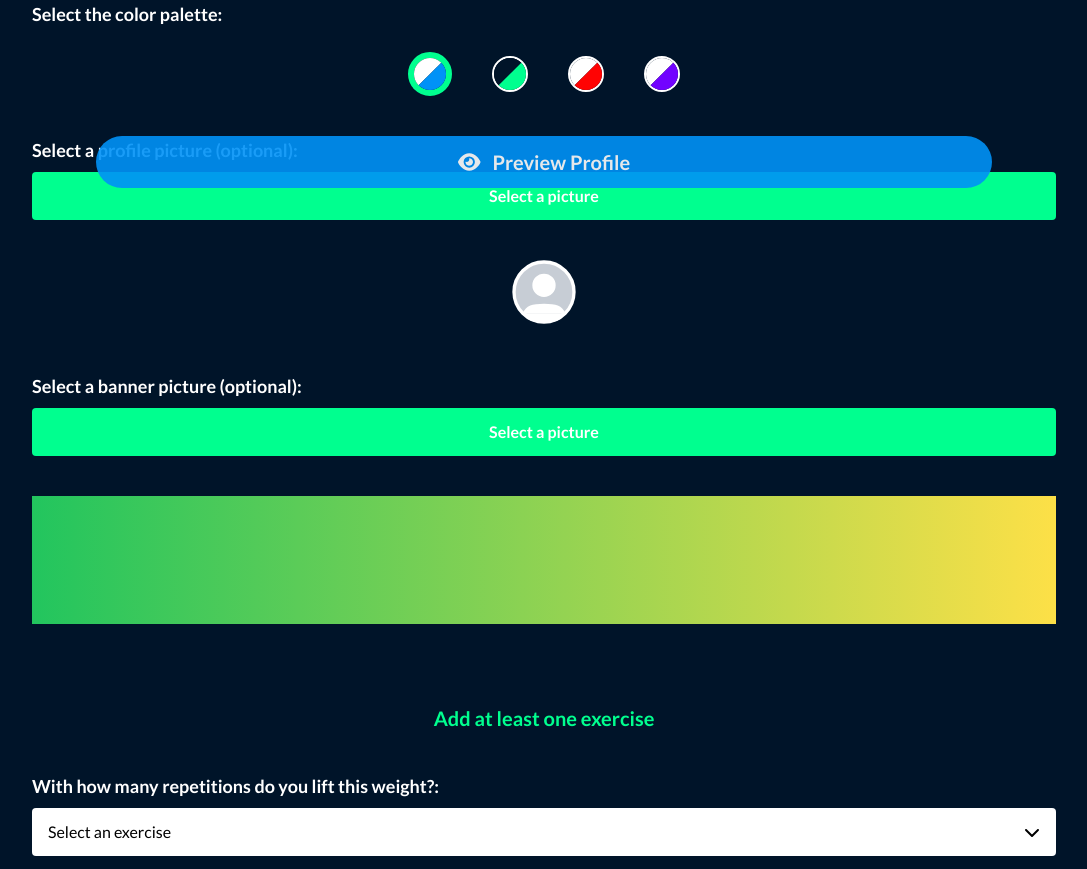
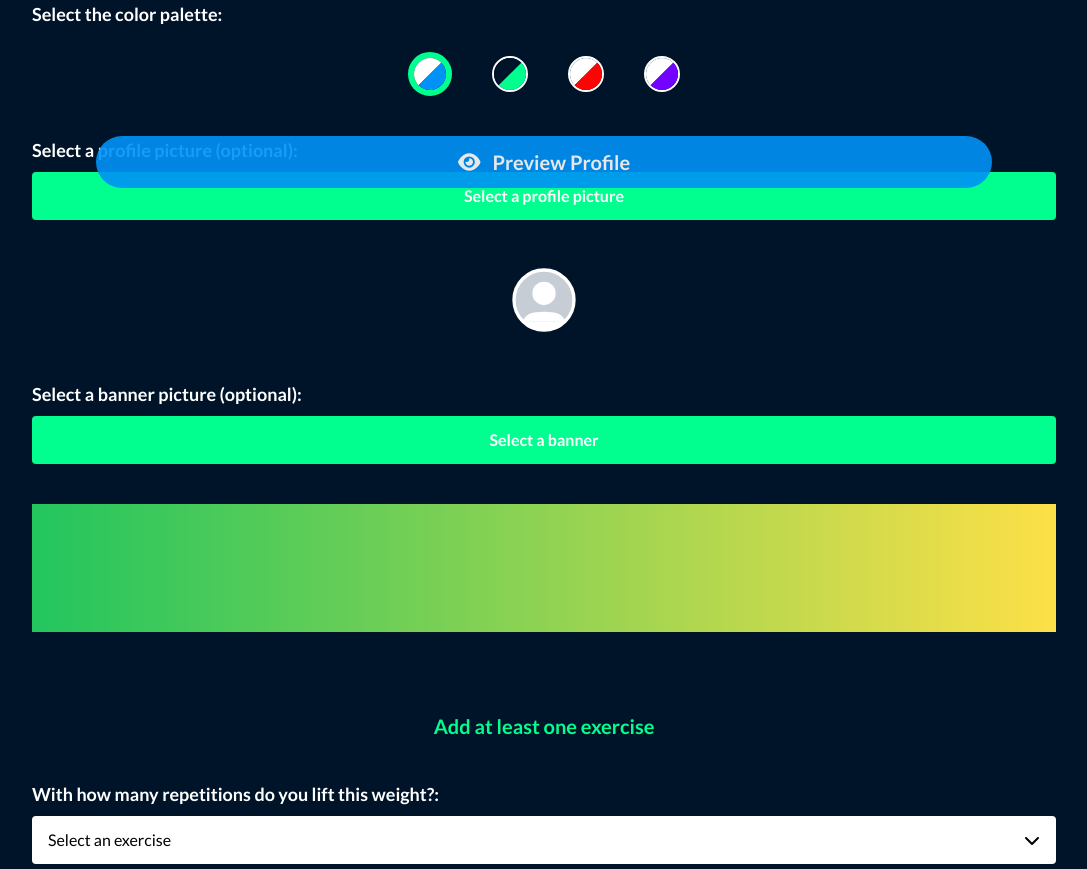
Before and after one commit to andevbonilla/movete, a Next.js app: page /en/auth/register/customize-profile in a window 1280 px wide. Shown: the part 580-1449 px from the top of the page, without its empty margins (96-1183 px from the left). Built offline with nearby package versions, Linux system fonts and the light colour scheme; a web font is replaced by a local one.

Commit message:
error handling in banner and profile pictures implemented

```diff
--- a/src/app/[locale]/auth/register/customize-profile/page.tsx
+++ b/src/app/[locale]/auth/register/customize-profile/page.tsx
@@ -128,21 +128,77 @@ const CustomizePage = () => {
     }
 
     const previewProfilePicture = (e: any) => {
+
+        if (!e) return;
+        if (!e.target) return;
+        if (!e.target.files) return;
+
+        const allowedExtensions = ['png', 'jpeg', 'jpg', 'gif'];
+
+        const fileToEvaluate = e.target.files[0];
+
         const data = new FileReader();
+
+        const fileType = fileToEvaluate.type.toString().split("/").reverse()[0];
+
+        if (fileToEvaluate.size > 1000000) {
+            setProfileImgError("Files larger than 1MB are not allowed.");
+            return;
+        } else {
+            setProfileImgError("");
+        }
+
+        if (!allowedExtensions.includes(fileType)) {
+            setProfileImgError("The file must be of type: .png, .jpeg, .jpg or .gif");
+            return;
+        } else {
+            setProfileImgError("");
+        }
+
         data.addEventListener("load", () => {
             let result: any = (data.result) ? data.result : "";
             setProfileImg(result);
         })
-        data.readAsDataURL(e.target.files[0]);
+
+        data.readAsDataURL(fileToEvaluate);
+
     }
 
     const previewBannerPicture = (e: any) => {
+
+        if (!e) return;
+        if (!e.target) return;
+        if (!e.target.files) return;
+
+        const allowedExtensions = ['png', 'jpeg', 'jpg'];
+
+        const fileToEvaluate = e.target.files[0];
+
         const data = new FileReader();
+
+        const fileType = fileToEvaluate.type.toString().split("/").reverse()[0];
+
+        if (fileToEvaluate.size > 2000000) {
+            setProfileImgError("Files larger than 2MB are not allowed.");
+            return;
+        } else {
+            setProfileImgError("");
+        }
+
+        if (!allowedExtensions.includes(fileType)) {
+            setBannerImgError("The file must be of type: .png, .jpeg, .jpg or .gif");
+            return;
+        } else {
+            setBannerImgError("");
+        }
+
         data.addEventListener("load", () => {
             let result: any = (data.result) ? data.result : "";
             setBannerImg(result);
         })
-        data.readAsDataURL(e.target.files[0]);
+
+        data.readAsDataURL(fileToEvaluate);
+
     }
 
     // -------------------------------------------
@@ -399,10 +455,10 @@ const CustomizePage = () => {
                     </div>
                 </div>
 
-                <div className='w-full flex flex-col items-start mb-10'>
+                <div className='w-full flex flex-col items-start'>
                     <p className='text-white mb-2 text-lg font-bold'>Select a profile picture (optional):</p>
                     <div className='text-white w-full relative h-12 rounded bg-[#00FF8F] flex justify-center items-center font-bold'>
-                        Select a picture
+                        Select a profile picture
                         <input
                             type="file"
                             className='absolute top-0 left-0 right-0 h-full opacity-0'
@@ -410,11 +466,11 @@ const CustomizePage = () => {
                         />
                     </div>
                     {
-                        profileImgError.length > 0 && <div className='w-full text-start mt-2'>
+                        (profileImgError.length > 0) && <div className='w-full text-start mt-2 mb-10'>
                             <span className='font-bold text-red-600'>{profileImgError}</span>
                         </div>
                     }
-                    <div className='mt-8 flex items-center justify-center w-full'>
+                    <div className='my-10 flex items-center justify-center w-full'>
 
                         {
                             (profileImg !== "")
@@ -429,10 +485,10 @@ const CustomizePage = () => {
                     </div>
                 </div>
 
-                <div className='w-full flex flex-col items-start mb-10'>
+                <div className='w-full flex flex-col items-start'>
                     <p className='text-white mb-2 text-lg font-bold'>Select a banner picture (optional):</p>
-                    <div className='text-white w-full mb-10 relative h-12 rounded bg-[#00FF8F] flex justify-center items-center font-bold'>
-                        Select a picture
+                    <div className='text-white w-full relative h-12 rounded bg-[#00FF8F] flex justify-center items-center font-bold'>
+                        Select a banner
                         <input
                             type="file"
                             className='absolute top-0 left-0 right-0 h-full opacity-0'
@@ -440,7 +496,7 @@ const CustomizePage = () => {
                         />
                     </div>
                     {
-                        bannerImgError.length > 0 && <div className='w-full text-start mt-2'>
+                        bannerImgError.length > 0 && <div className='w-full text-start mt-2 mb-10'>
                             <span className='font-bold text-red-600'>{bannerImgError}</span>
                         </div>
                     }
@@ -449,9 +505,9 @@ const CustomizePage = () => {
                             ? <img
                                 src={bannerImg}
                                 alt='banner img preview'
-                                className='w-full h-[8rem]'
+                                className='w-full h-[8rem] my-10'
                             />
-                            : <NoPhotoBanner title={nameInput} />
+                            : <div className='w-full my-10'><NoPhotoBanner title={nameInput} /></div>
                     }
                 </div>
 
```
